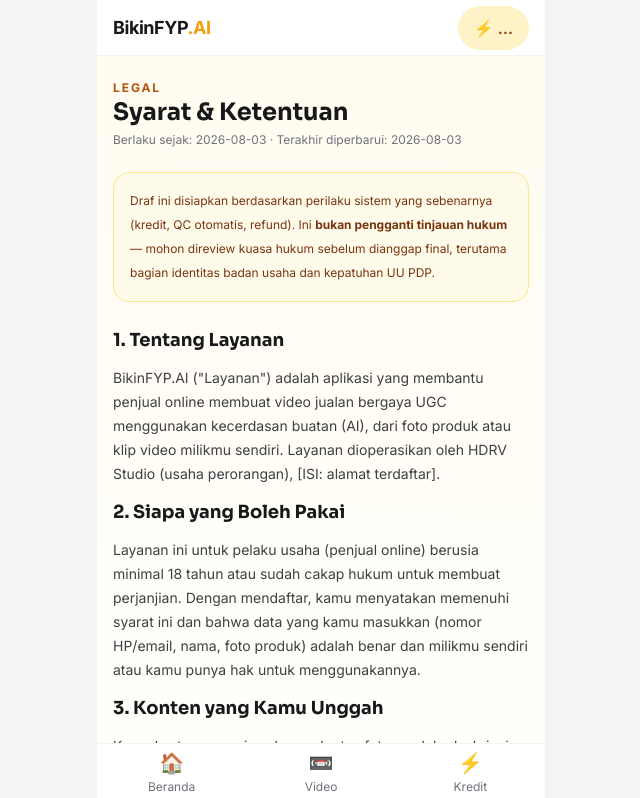
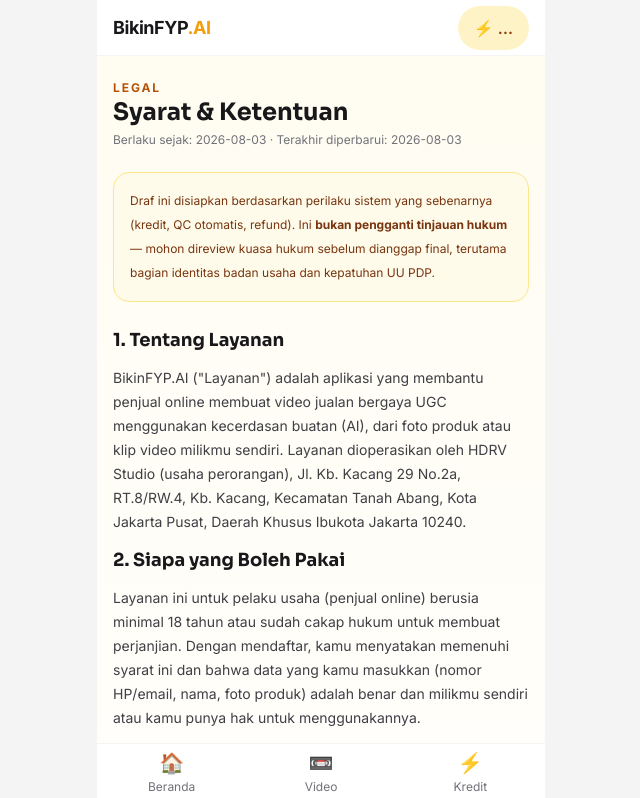
Before and after one commit to brianpb9/bikinfyp-ai, a Next.js app: page /legal/terms in a window 1280 px wide. Shown: the top 798 px of the page, without its empty margins (319-959 px from the left). Built offline with nearby package versions, Linux system fonts and the light colour scheme; no server answers.

Commit message:
docs: fill registered address on Terms page
Last remaining legal-page placeholder — all 3 pages now complete
with real business info (name, address, contact).

```diff
--- a/app/legal/terms/page.tsx
+++ b/app/legal/terms/page.tsx
@@ -25,7 +25,7 @@
         <p>
           BikinFYP.AI ("Layanan") adalah aplikasi yang membantu penjual online membuat video jualan
           bergaya UGC menggunakan kecerdasan buatan (AI), dari foto produk atau klip video milikmu sendiri.
-          Layanan dioperasikan oleh HDRV Studio (usaha perorangan), [ISI: alamat terdaftar].
+          Layanan dioperasikan oleh HDRV Studio (usaha perorangan), Jl. Kb. Kacang 29 No.2a, RT.8/RW.4, Kb. Kacang, Kecamatan Tanah Abang, Kota Jakarta Pusat, Daerah Khusus Ibukota Jakarta 10240.
         </p>
 
         <h2 className="font-display text-lg font-bold text-zinc-900">2. Siapa yang Boleh Pakai</h2>
```
